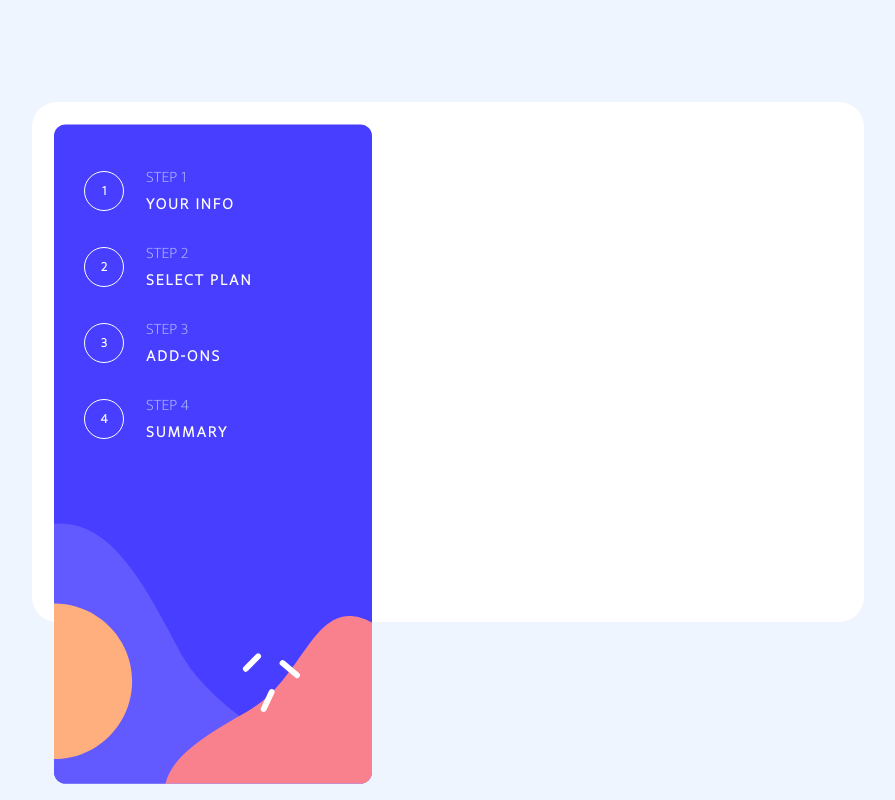
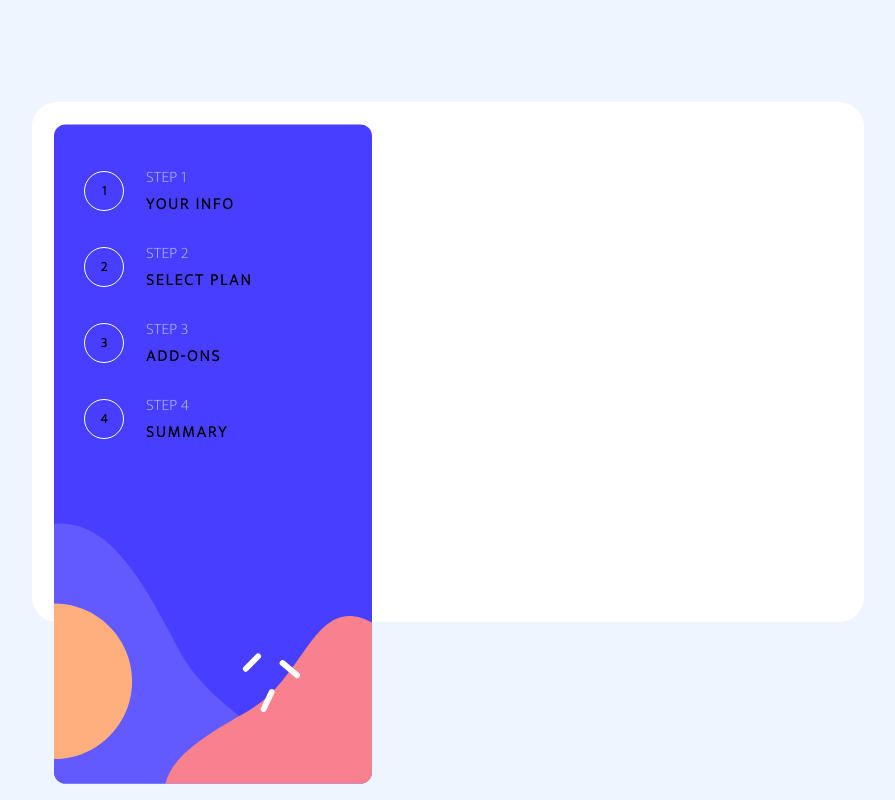
Before and after one commit to emrecanberktas/multi-step-form, a React (Vite) app: page / in a window 1280 px wide. Shown: the whole page, without its empty margins (160-1055 px from the left). Built offline with nearby package versions, Linux system fonts and the light colour scheme.

Commit message:
Chore: use css variables

```diff
--- a/src/components/navbar/index.css
+++ b/src/components/navbar/index.css
@@ -12,7 +12,7 @@
 .Navbar-Steps {
   display: flex;
   flex-direction: column;
-  color: #ffffff;
+  color: var(--White);
   margin: 40px 30px;
   font-family: var(--font-family);
 }
@@ -27,7 +27,7 @@
 .Navbar-Button {
   background-color: transparent;
   border: #ffffff 1px solid;
-  color: #ffffff;
+  color: var(--White);
   border-radius: 50%;
   height: 40px;
   width: 40px;
```
